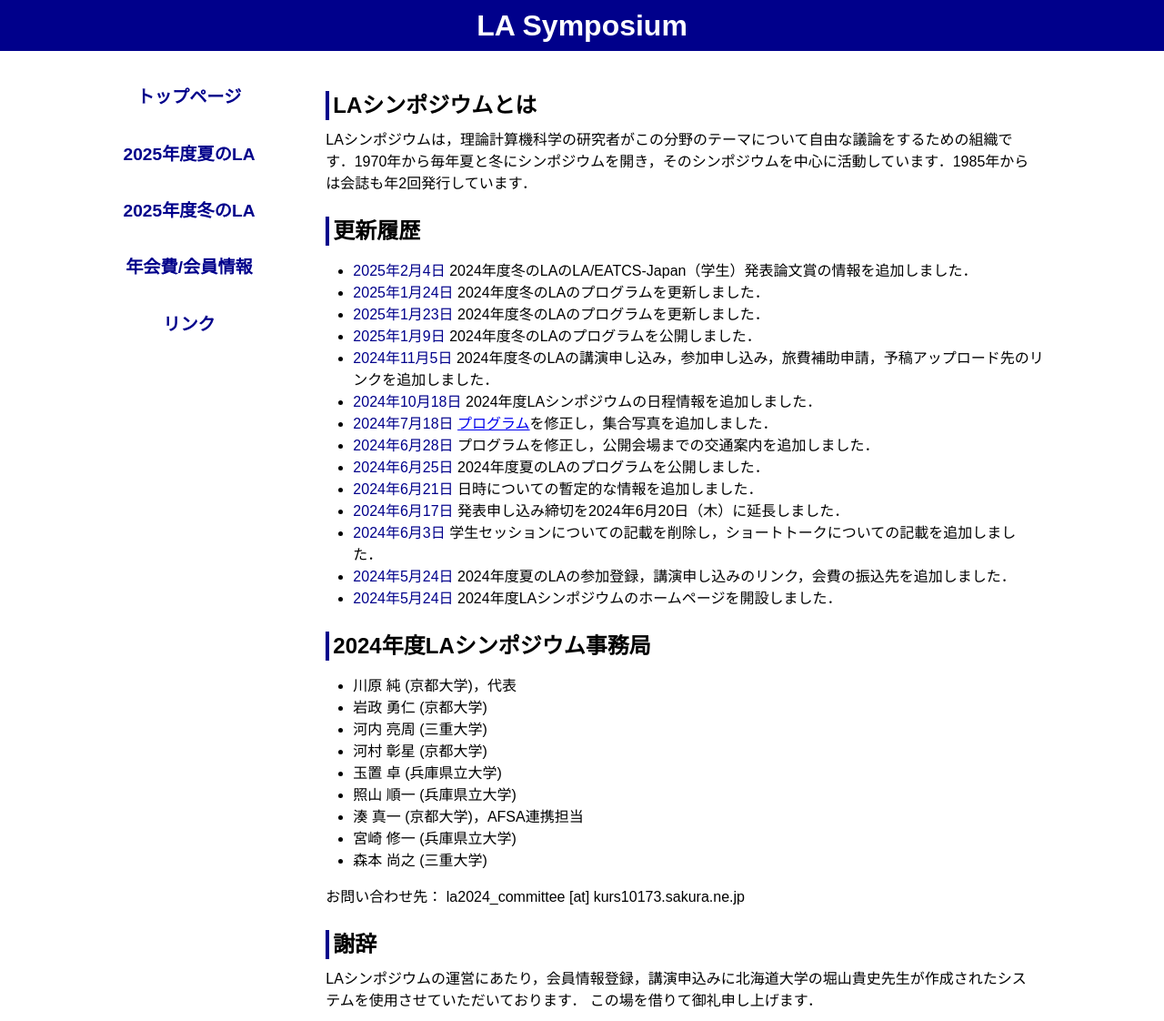
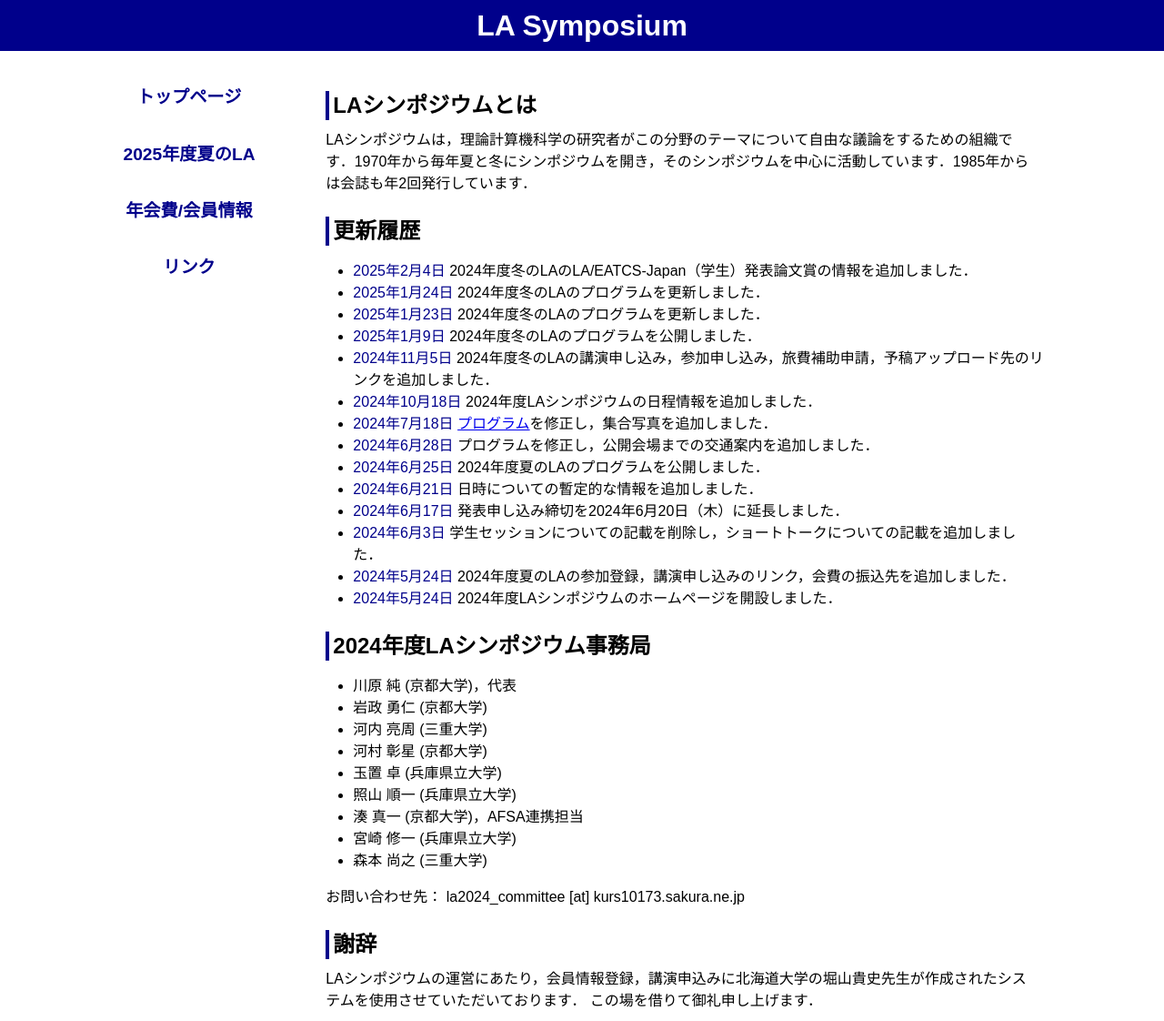
Before and after one commit to ytamura12/la-symposium_test.github.io, a Jekyll site: the page built from index.md, in a window 1280 px wide. Shown: the whole page at 91% size. Built offline with Jekyll 4.4.1, drawn with Linux system fonts in a browser that asks for light colours.

Commit message:
Update default.html

```diff
--- a/_layouts/default.html
+++ b/_layouts/default.html
@@ -14,8 +14,8 @@
     <nav role="navigation">
       <ul role="menubar">
         <li role="menuitem"><a href={{ "/la-symposium_test.github.io/index.html" | relative_url }}>トップページ</a></li>
-        <li role="menuitem"><a href={{ "/la-symposium_test.github.io/2024/summer.html" | relative_url }}>2025年度夏のLA</a></li>
-        <li role="menuitem"><a href={{ "/la-symposium_test.github.io/2024/winter.html" | relative_url }}>2025年度冬のLA</a></li>
+        <li role="menuitem"><a href={{ "/la-symposium_test.github.io/2025/summer.html" | relative_url }}>2025年度夏のLA</a></li>
+<!--         <li role="menuitem"><a href={{ "/la-symposium_test.github.io/2025/winter.html" | relative_url }}>2025年度冬のLA</a></li> -->
         <li role="menuitem"><a href={{ "/la-symposium_test.github.io/members.html" | relative_url }}>年会費/会員情報</a></li>
         <li role="menuitem"><a href={{ "/la-symposium_test.github.io/links.html" | relative_url }}>リンク</a></li>
       </ul>
```
